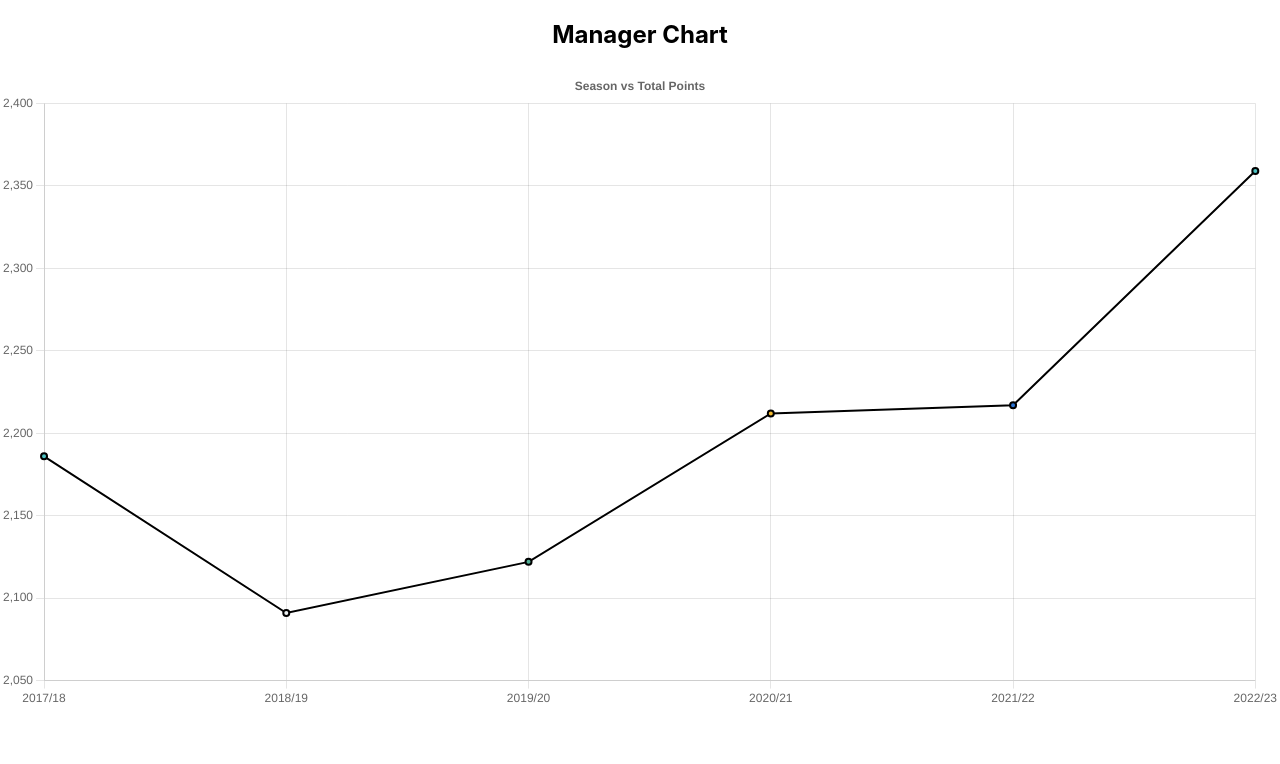
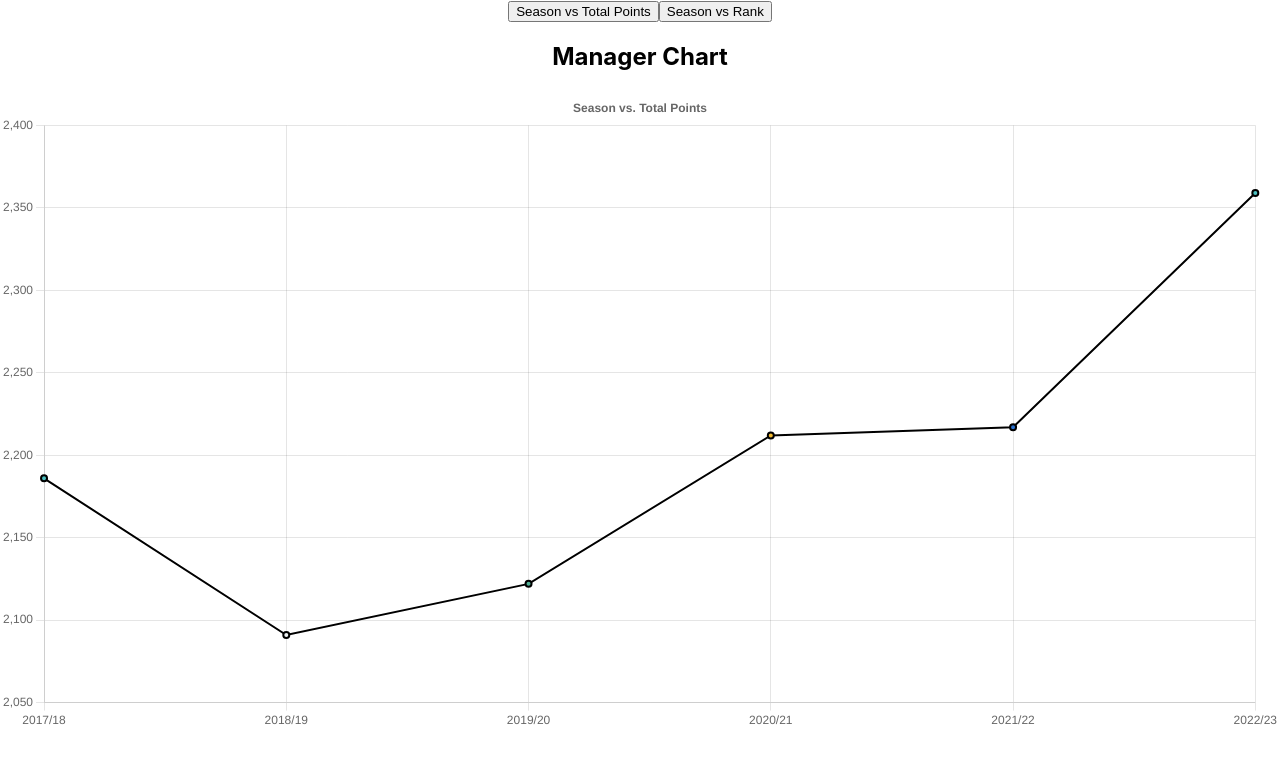
Before and after one commit to alricf/fantasySidekick, a React (Create React App) app in the folder client/: page / in a window 1280 px wide. Shown: the top 764 px of the page. Built offline with nearby package versions, Linux system fonts and the light colour scheme.

Commit message:
Adding toggling logic for season vs total points/rank

```diff
--- a/client/src/App.js
+++ b/client/src/App.js
@@ -43,7 +43,9 @@ const homeData = [
 
 export default function App() {
   // Hooks
-  const [homeChartData, sethomeChartData] = useState({
+
+  // States
+  const [homeTotalPointsChartData, setHomeTotalPointsChartData] = useState({
     labels: homeData.map((data) => data.season_name),
     datasets: [
       {
@@ -62,10 +64,49 @@ export default function App() {
     ]
   });
 
+  const [homeRankChartData, setHomeRankChartData] = useState({
+    labels: homeData.map((data) => data.season_name),
+    datasets: [
+      {
+        label: "Total Points",
+        data: homeData.map((data) => data.rank),
+        backgroundColor: [
+          "rgba(75,192,192,1)",
+          "#ecf0f1",
+          "#50AF95",
+          "#f3ba2f",
+          "#2a71d0"
+        ],
+        borderColor: "black",
+        borderWidth: 2
+      }
+    ]
+  });
+
+  const [totalPointsChart, setTotalPointsChart] = useState(false);
+  const [rankChart, setRankChart] = useState(false);
+
+  // Helper Functions
+  const showTotalPointsChart = () => {
+    setTotalPointsChart(true);
+    setRankChart(false);
+  }
+
+  const showRankChart = () => {
+    setRankChart(true);
+    setTotalPointsChart(false);
+  }
+
   // Template
   return (
     <div className="App">
-      <LineChart homeChartData={homeChartData} />
+      <button onClick={showTotalPointsChart}>Season vs Total Points</button>
+      <button onClick={showRankChart}>Season vs Rank</button>
+      {(!totalPointsChart && !rankChart) && <LineChart chartData={homeTotalPointsChartData} text={"Season vs. Total Points"}/>}
+      {totalPointsChart && <LineChart chartData={homeTotalPointsChartData} text={"Season vs. Total Points"} />}
+      {rankChart && <LineChart
+      chartData={homeRankChartData}
+      text={"Season vs. Rank"} />}
     </div>
   );
 }
--- a/client/src/components/LineChart.jsx
+++ b/client/src/components/LineChart.jsx
@@ -1,17 +1,17 @@
 import React from "react";
 import { Line } from "react-chartjs-2";
 
-export default function LineChart({ homeChartData }) {
+export default function LineChart({ chartData, text }) {
   return (
     <div className="chart-container">
       <h2 style={{ textAlign: "center" }}>Manager Chart</h2>
       <Line
-        data={homeChartData}
+        data={chartData}
         options={{
           plugins: {
             title: {
               display: true,
-              text: "Season vs Total Points"
+              text: text
             },
             legend: {
               display: false
```
